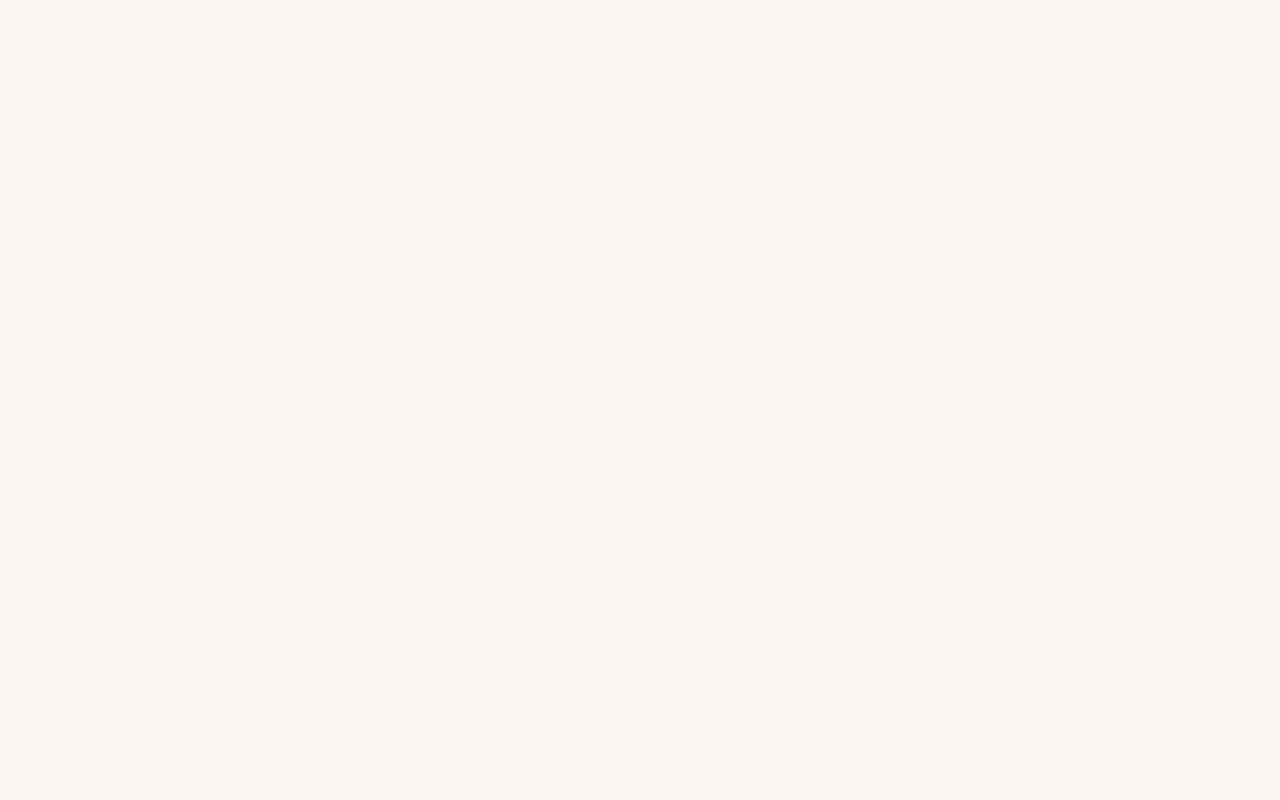
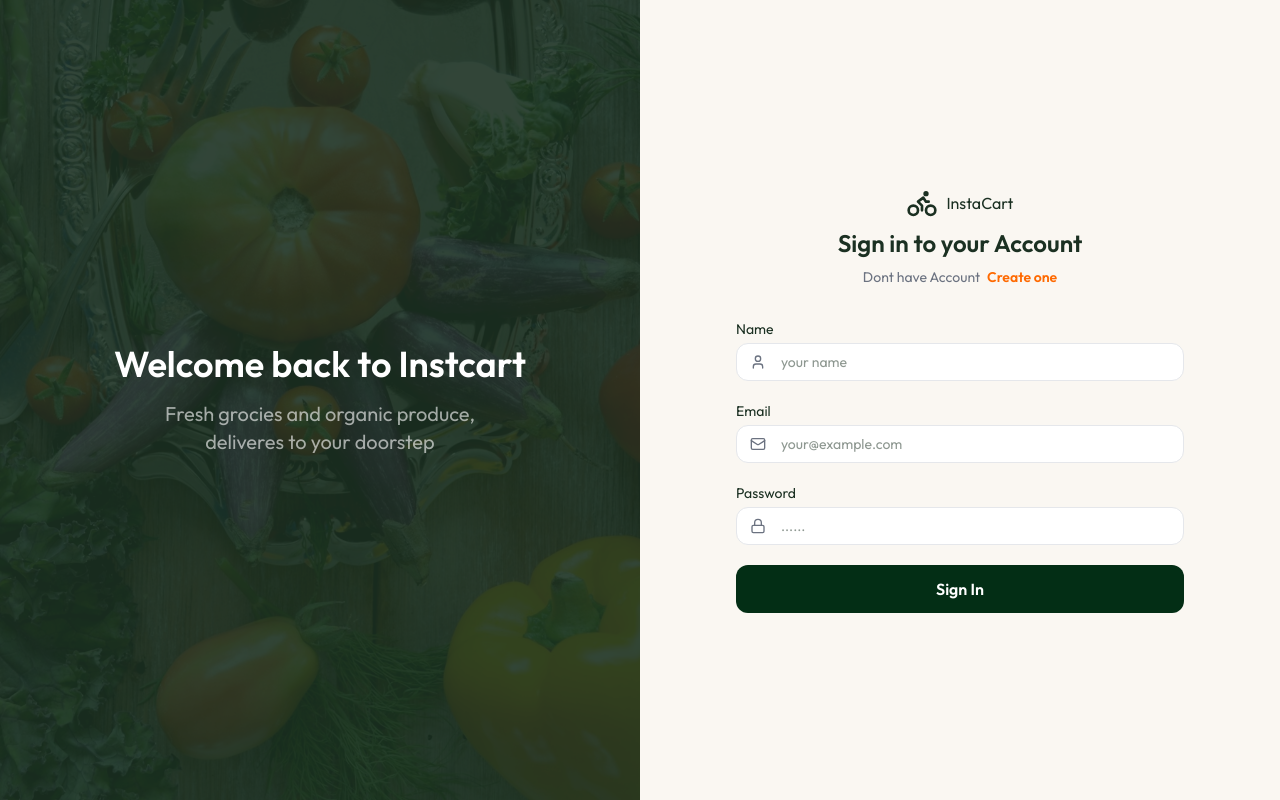
Before and after one commit to haseeb318/Grocery-Delivery-, a React (Vite) app in the folder client/: page /login in a window 1280 px wide. Built offline with nearby package versions, Linux system fonts and the light colour scheme.

Commit message:
login ui completed

```diff
--- a/client/src/pages/Login.tsx
+++ b/client/src/pages/Login.tsx
@@ -1,9 +1,135 @@
+import { Link } from "react-router-dom";
+import herobg from "../assets/hero_bg.jpeg";
+import {
+  BikeIcon,
+  Loader2Icon,
+  LockIcon,
+  MailIcon,
+  UserIcon,
+} from "lucide-react";
+import { useState } from "react";
 function Login() {
+  const [isLoadingState, setIsloadingState] = useState(true);
+  const [name, setName] = useState("");
+  const [email, setEmail] = useState("");
+  const [password, setPassword] = useState("");
+  const [loading, setLoading] = useState(false);
+  const handleSubmit = async (e: React.SubmitEvent) => {
+    e.preventDefault();
+    setLoading(true);
+    setTimeout(() => (window.location.href = "/"), 1000);
+  };
   return (
-    <div className="min-h-screen">
+    <div className="min-h-screen flex">
       {/* left side */}
-      <div className="hidden lg:flex lg:w-1/2 bg-app-green relative items-center justify-center"></div>
+      <div className="hidden lg:flex lg:w-1/2 bg-app-green relative items-center justify-center">
+        <img
+          src={herobg}
+          alt="bg image"
+          className="absolute inset-0 object-cover h-full opacity-10 bg-center"
+        />
+        <div className="relative text-cennter px-12">
+          <h2 className="text-4xl font-semibold text-white mb-4">
+            Welcome back to Instcart
+          </h2>
+          <p className="text-white/60 front-serif text-xl max-w-sm mx-auto text-center">
+            Fresh grocies and organic produce, deliveres to your doorstep
+          </p>
+        </div>
+      </div>
+
       {/* right side */}
+      <div className="flex-1 flex-center px-4 py-12 bg-app-cream">
+        <div className="w-full max-w-md">
+          <div className="text-center mb-8">
+            <Link to="/" className="inline-flex items-center gap-2 mb-2">
+              <BikeIcon className="size-8 text-app-green" />
+              <span className=""> InstaCart</span>
+            </Link>
+            <h1 className="text-2xl font-semibold text-app-green mb-2">
+              {isLoadingState
+                ? "Sign in to your Account"
+                : "Sign up for an account"}
+            </h1>
+            <p className="text-sm text-app-text-light ">
+              {isLoadingState ? "Dont have Account" : "Already havr an account"}{" "}
+              <button
+                onClick={() => setIsloadingState(!isLoadingState)}
+                className="text-orange-500 ml-1 font-semibold hover:text-orange-600 transitiom-color"
+              >
+                {isLoadingState ? "Create one " : "Sign In"}
+              </button>
+            </p>
+          </div>
+
+          {/* Login & Register form  */}
+          <form onSubmit={handleSubmit} className="space-y-5">
+            {isLoadingState && (
+              <label className="text-sm flex flex-col gap-1">
+                Name
+                <div className="relative">
+                  <UserIcon className="absolute left-3.5 top-1/2 -translate-y-1/2 size-4 text-app-text-light" />
+                  <input
+                    type="text"
+                    name=""
+                    id=""
+                    value={name}
+                    onChange={(e) => setName(e.target.value)}
+                    required
+                    placeholder="your name"
+                    className="w-full pl-11 pr-4 py-2 text-sm bg-white rounded-xl border not-focus:border-app-border transition-all"
+                  />
+                </div>
+              </label>
+            )}
+            <label className="text-sm flex flex-col gap-1">
+              Email
+              <div className="relative">
+                <MailIcon className="absolute left-3.5 top-1/2 -translate-y-1/2 size-4 text-app-text-light" />
+                <input
+                  type="email"
+                  name=""
+                  id=""
+                  value={email}
+                  onChange={(e) => setEmail(e.target.value)}
+                  required
+                  placeholder="your@example.com"
+                  className="w-full pl-11 pr-4 py-2 text-sm bg-white rounded-xl border not-focus:border-app-border transition-all"
+                />
+              </div>
+            </label>
+            <label className="text-sm flex flex-col gap-1">
+              Password
+              <div className="relative">
+                <LockIcon className="absolute left-3.5 top-1/2 -translate-y-1/2 size-4 text-app-text-light" />
+                <input
+                  type="password"
+                  name=""
+                  id=""
+                  value={password}
+                  onChange={(e) => setPassword(e.target.value)}
+                  required
+                  placeholder="......"
+                  className="w-full pl-11 pr-4 py-2 text-sm bg-white rounded-xl border not-focus:border-app-border transition-all"
+                />
+              </div>
+            </label>
+            <button
+              type="submit"
+              disabled={loading}
+              className="flex-center w-full py-3 bg-green-950 text-white font-semibold rounded-xl hover:bg-green-900 transition-colors disabled:opacity-50"
+            >
+              {loading ? (
+                <Loader2Icon className="animate-spin" />
+              ) : isLoadingState ? (
+                "Sign In "
+              ) : (
+                "Sign Up"
+              )}
+            </button>
+          </form>
+        </div>
+      </div>
     </div>
   );
 }
```
Also changed, not shown: client/src/assets/hero_bg.jpeg (added).
